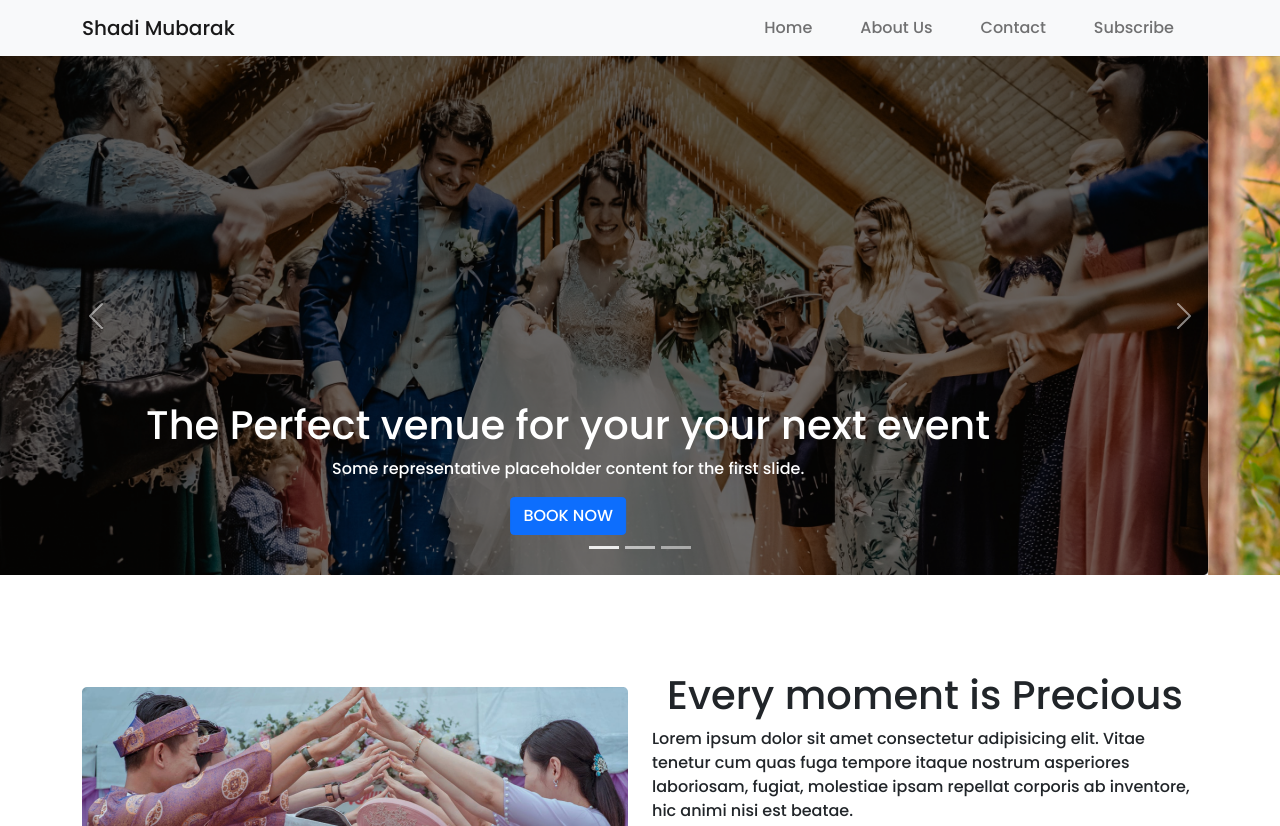
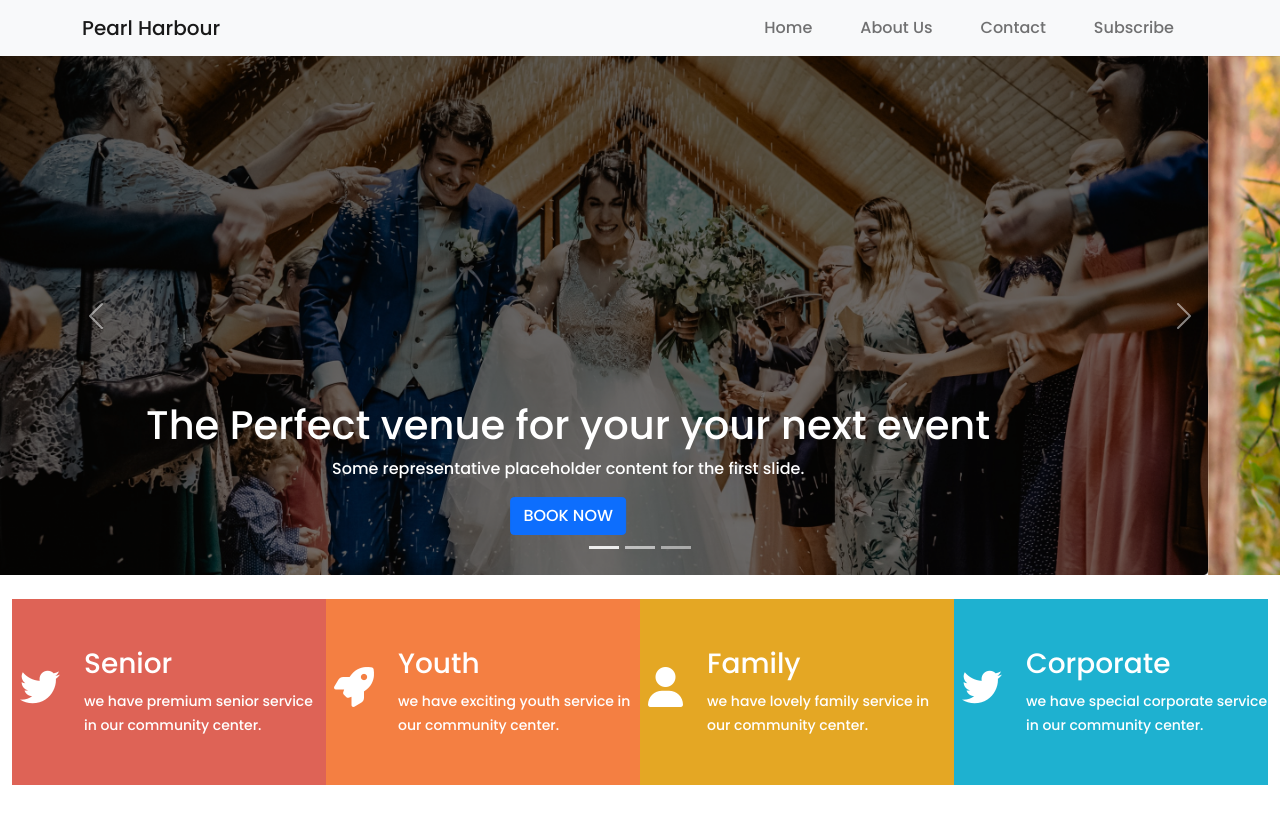
Before and after one commit to arifphero4/convention-center-arifphero4, a plain HTML site: page index.html in a window 1280 px wide. Shown: the top 826 px of the page. Drawn offline with nearby package versions, Linux system fonts and the light colour scheme.

Commit message:
custom color added

```diff
--- a/css/style.css
+++ b/css/style.css
@@ -4,10 +4,7 @@
     box-sizing: border-box;
 }
 
-/* .ul-style li{
-    color: #848199;
 
-} */
 .ul-style i{
     margin: 5px 0;
     color: #786ccf ;
@@ -16,6 +13,9 @@
    background: #3F87F5;
    color: #FFF !important;
 
+}
+.carousel-img{
+    min-height: 50vh;
 }
 
 
@@ -52,11 +52,3 @@
     background: #FFF;
     color:#3F87F5 !important ;
 }
-
-/* .navigation{
-    height: 100px;
-} */
-/* .banner{
-    min-height: 100vh;
-
-} */
--- a/index.html
+++ b/index.html
@@ -4,7 +4,7 @@
     <meta charset="UTF-8" />
     <meta http-equiv="X-UA-Compatible" content="IE=edge" />
     <meta name="viewport" content="width=device-width, initial-scale=1.0" />
-    <title>3rd Assignment</title>
+    <title>Pearl Harbour</title>
     <!-- bootstrap css -->
     <link
       href="https://cdn.jsdelivr.net/npm/bootstrap@5.1.3/dist/css/bootstrap.min.css"
@@ -25,10 +25,10 @@
     <header>
       <!-- navigation -->
       <nav
-        class="navigation sticky-top navbar navbar-expand-lg navbar-light bg-light"
+        class="navigation  navbar navbar-expand-lg navbar-light bg-light"
       >
         <div class="container">
-          <a class="navbar-brand" href="#">Shadi Mubarak</a>
+          <a class="navbar-brand" href="#">Pearl Harbour</a>
           <button
             class="navbar-toggler"
             type="button"
@@ -62,7 +62,7 @@
       <section class="banner">
         <div
           id="carouselExampleCaptions"
-          class="carousel slide"
+          class="carousel slide  "
           data-bs-ride="carousel"
         >
           <div class="carousel-indicators">
@@ -87,11 +87,11 @@
               aria-label="Slide 3"
             ></button>
           </div>
-          <div class="carousel-inner">
+          <div class="carousel-inner " >
             <div class="carousel-item active">
               <img
                 src="./images/banner-1.png"
-                class="d-block w-100"
+                class="d-block w-100 carousel-img"
                 alt="..."
               />
               <div class="carousel-caption d-md-block">
@@ -109,7 +109,7 @@
             <div class="carousel-item">
               <img
                 src="./images/banner-2.png"
-                class="d-block w-100"
+                class="d-block w-100 carousel-img"
                 alt="..."
               />
               <div class="carousel-caption d-md-block">
@@ -127,7 +127,7 @@
             <div class="carousel-item">
               <img
                 src="./images/banner-3.png"
-                class="d-block w-100"
+                class="d-block w-100 carousel-img"
                 alt="..."
               />
               <div class="carousel-caption d-md-block">
@@ -181,21 +181,64 @@
         </div>
       </div>
     </div>
-<!--  -->
+
+    <!-- bonus section  -->
+    <section class="container-fluid my-4 ">
+
+      <div class="row gx-0 text-white">
+        <div class="col-lg-3 col-md-6 " >
+          <div class="d-flex justify-content-center align-items-center py-5  " style="background: rgba(219, 86, 71, 0.918); ">
+            <h1 class="p-2 "> <i class="fab fa-twitter"></i></h1>
+            <div class="ms-3 ">
+              <h3>Senior </h3>
+              <small>we have premium senior service in our community center.</small>
+            </div>
+          </div>
+        </div>
+        <div class="col-lg-3 col-md-6">
+          <div class="d-flex justify-content-center align-items-center py-5 " style=" background:rgb(243 112 43 / 89%);">
+            <h1 class="p-2  "> <i class="fas fa-rocket"></i></h1>
+            <div class="ms-3 ">
+              <h3>Youth </h3>
+              <small>we have exciting youth service in our community center.</small>
+            </div>
+          </div>
+        </div>
+        <div class="col-lg-3 col-md-6">
+          <div class="d-flex justify-content-center align-items-center py-5 " style="background: rgba(226, 160, 17, 0.918);">
+            <h1 class="p-2 "><i class="fas fa-user"></i></h1>
+            <div class="ms-3 ">
+              <h3>
+                Family </h3>
+              <small>we have lovely family service in our community center.</small>
+            </div>
+          </div>
+        </div>
+        <div class="col-lg-3 col-md-6">
+          <div class="d-flex justify-content-center align-items-center py-5" style="background: rgb(3 168 203 / 89%);">
+            <h1 class="p-2 "><i class="fab fa-twitter"></i></h1>
+            <div class="ms-3 ">
+              <h3>Corporate</h3>
+
+              <small>we have special corporate service in our community center.</small>
+            </div>
+          </div>
+        </div>
+
+      </div>
+    </section>
 
 
       <!-- explore album section  -->
       <section class="container my-5 pt-5">
-        <div class="row">
+        <div class="row align-items-center">
           <div class="col-lg-6 col-md-12">
-            <div class="flex-column align-items-center justify-content-center">
+            <div >
               <img class="img-fluid my-3" src="./images/wedding.png" alt="" />
             </div>
           </div>
           <div class="col-lg-6 col-md-12">
-            <div
-              class="d-flex flex-column align-items-center justify-content-center"
-            >
+            <div>
               <h1>Every moment is Precious</h1>
               <p>
                 Lorem ipsum dolor sit amet consectetur adipisicing elit. Vitae
@@ -213,16 +256,18 @@
       </section>
         <!-- toast  -->
         <div class="toast  show align-items-center" role="alert" aria-live="assertive" aria-atomic="true">
-          <div class="d-flex justify-content-end">
-            <div class="toast-body">Hello, world! This is a toast message.</div>
+          <div class="d-flex justify-content-end ">
+            <div class="toast-body  ">Hello! welcome to Pearl Harbour </div>
             <button
               type="button"
-              class="btn-close me-2 m-auto"
+              class="btn-close  me-2 m-auto "
               data-bs-dismiss="toast"
               aria-label="Close"
             ></button>
           </div>
         </div>
+
+
 
 
       <!-- package section  -->
@@ -458,14 +503,14 @@
       <!-- subscribe section   -->
 
       <section
-        class="container bg-dark d-flex justify-content-center align-items-center text-white my-3 py-5 rounded-3"
+        class="container  d-flex justify-content-center align-items-center text-white my-3 py-5 rounded-3" style="background: #3F87F5;"
       >
-        <div class="">
+        <div >
           <h1>LET'S STAY IN TOUCH</h1>
           <p>Get updates on sales, specials and more</p>
           <input class="form-control" type="text" placeholder="your email" />
           <br />
-          <button type="button" class="btn btn-outline-primary">Submit</button>
+          <button type="button" class="btn btn-outline-dark">Submit</button>
         </div>
       </section>
     </main>
```
Also changed, not shown: images/person 1.png (deleted), images/person 2.png (deleted), images/person 3.png (deleted).
